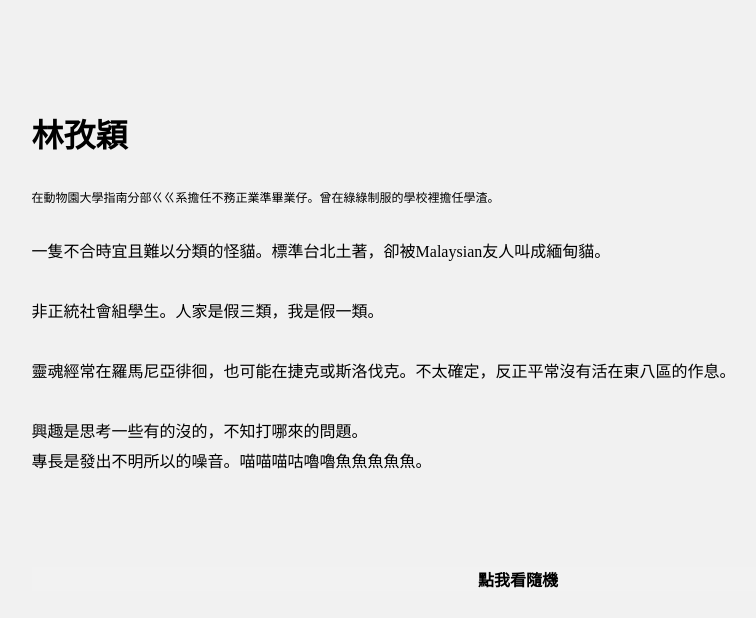
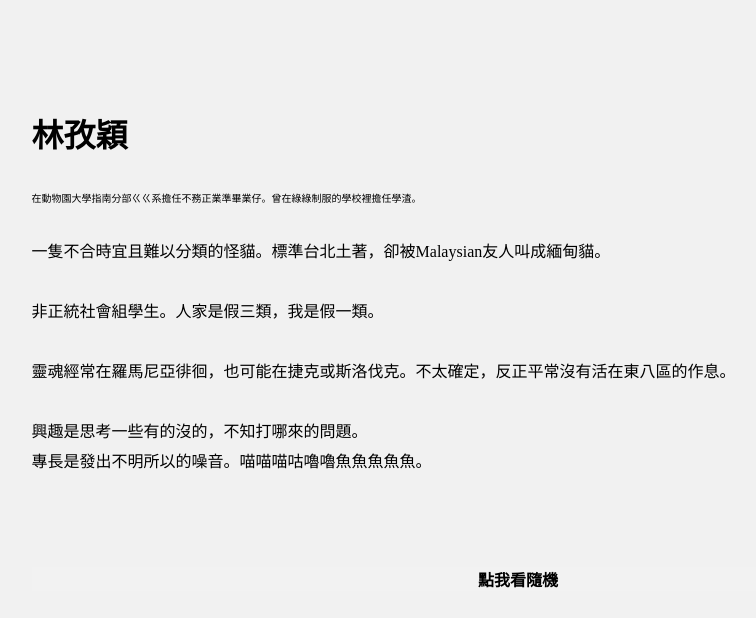
Before and after one commit to 107405008/portfolio_2022, a plain HTML site: page profile.html in a window 1280 px wide. Shown: the whole page, without its empty margins (130-886 px from the left). Drawn offline with Linux system fonts and the light colour scheme.

Commit message:
Update article.css

```diff
--- a/css/article.css
+++ b/css/article.css
@@ -29,9 +29,9 @@ p {
 
 span {
     width: 100%;
-    font-size: 12px;
+    font-size: 10px;
     font-weight: 200;
-    line-height: 18px;
+    line-height: 16px;
 }
 
 .bg {
```
